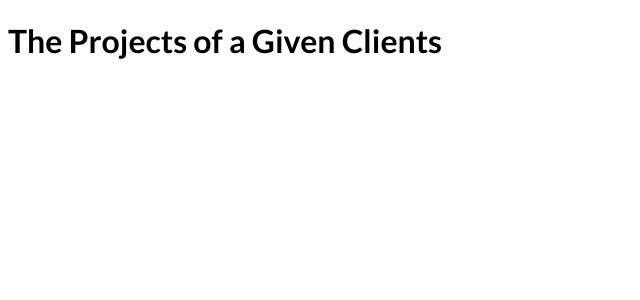
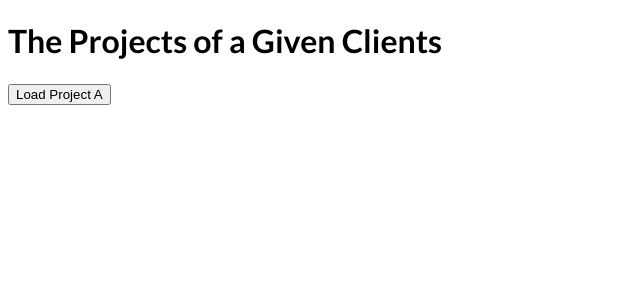
Before and after one commit to motasem99/nextjs-EventsApp, a Next.js app: page /clients/1 in a window 1280 px wide. Shown: the top 300 px of the page, without its empty margins (0-640 px from the left). Built offline with nearby package versions, Linux system fonts and the light colour scheme.

Commit message:
navigating programmatically

```diff
--- a/pages/clients/[id]/index.js
+++ b/pages/clients/[id]/index.js
@@ -4,9 +4,20 @@ import { useRouter } from 'next/router';
 function ClientsProjectsPage() {
   const router = useRouter();
   console.log(router.query);
+
+  const loadProject = () => {
+    // load data...
+    router.push('/clients/max/projectA');
+    router.push({
+      pathname: '/clients/[id]/[clientsProjectId]',
+      query: { id: 'max', clientsProjectId: 'projectA' },
+    });
+  };
+
   return (
     <div>
       <h1>The Projects of a Given Clients</h1>
+      <button onClick={loadProject}>Load Project A</button>
     </div>
   );
 }
```
